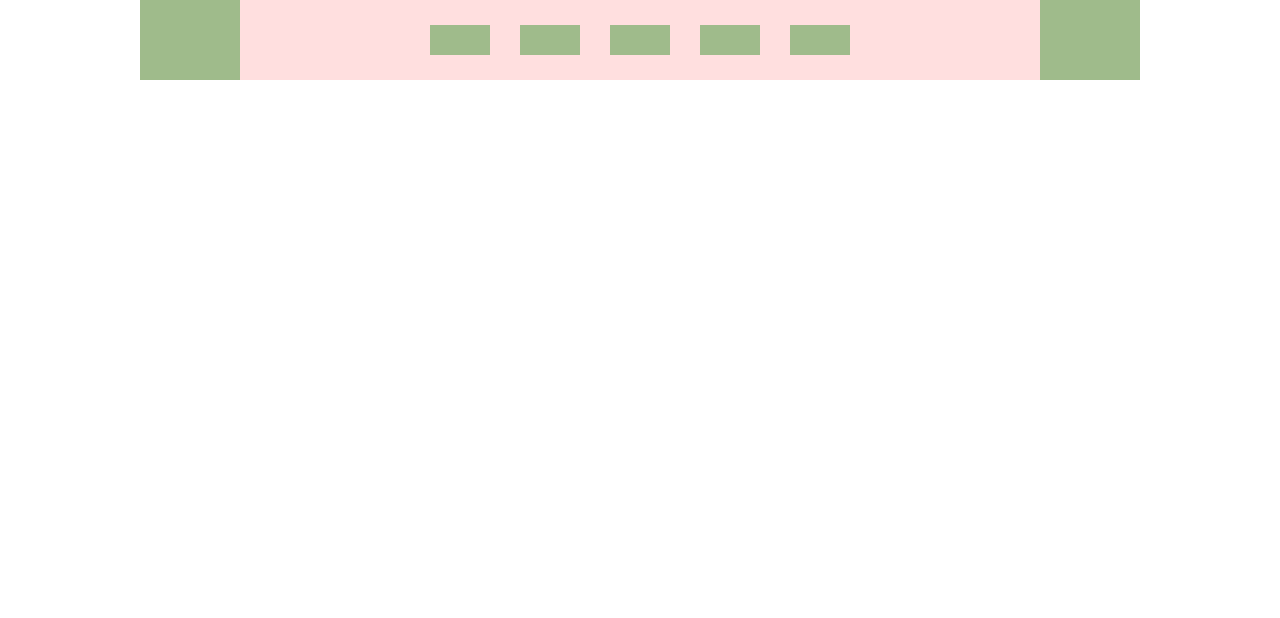
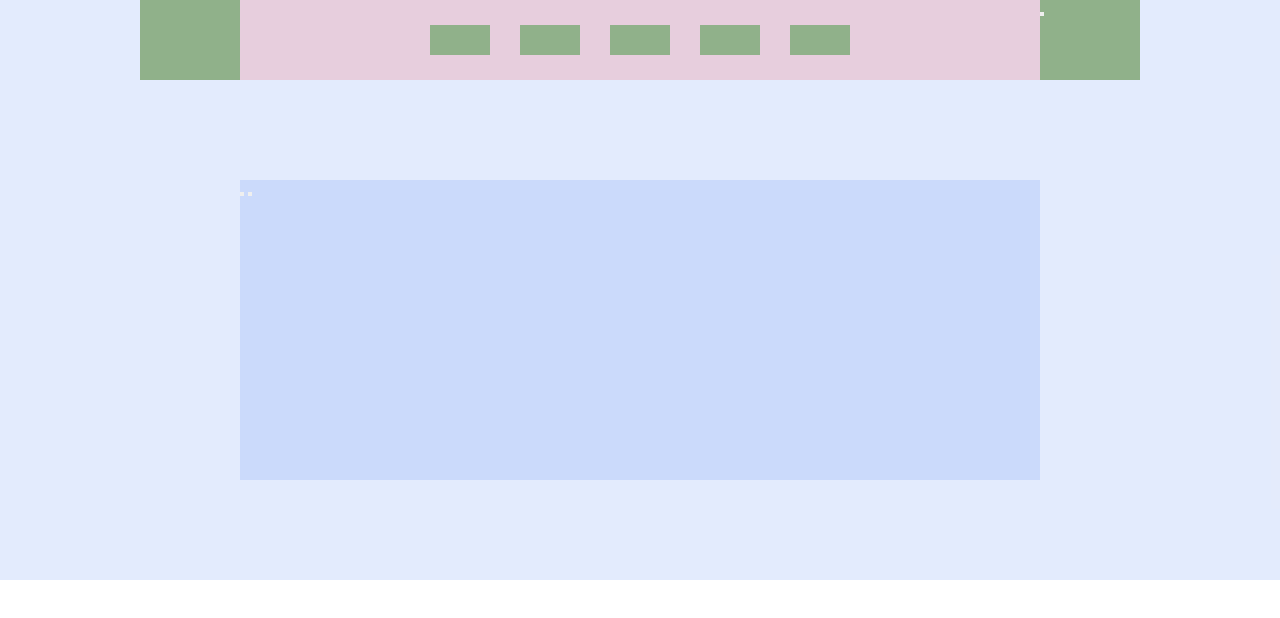
Before and after one commit to alessandroamormino/htmlcss-struttura-discord, a plain HTML site: page index.html in a window 1280 px wide. Drawn offline with Linux system fonts and the light colour scheme.

Commit message:
feat: create header structure

```diff
--- a/css/style.css
+++ b/css/style.css
@@ -1,5 +1,18 @@
 /* Header */
+
+header{
+    height: 580px;
+    /* debug */
+}
+
 /* Nav */
+
+nav{
+    /* imposto al 20% per debud dovrà essere al 100% */
+    background-color: #255EE920;
+    /* debug */
+}
+
 nav .nav-inner{
     background-color: #ff000020;
     height: 80px;
@@ -54,4 +67,28 @@ nav .nav-inner{
     /* debug */
 }
 /* /Nav */
+
+header .info-wrapper{
+    height: 500px;
+    background-color: #255EE920;
+    /* debug */
+
+    /* qui ci andrà l'immagine di sfondo */
+    /* background-image: url();
+    background-size: cover;
+    background-position: center; */
+
+    /* flex */
+    display: flex;
+    justify-content: center;
+    align-items: center;
+
+}
+
+header .info-inner{
+    background-color: #255EE920;
+    width: 800px;
+    height: 300px;
+}
+
 /* /Header */
--- a/index.html
+++ b/index.html
@@ -27,11 +27,20 @@
                     </ul>
                 </div>
                 <div id="login">
-                    <!-- qui andrà il bottone per accedere -->
+                    <button class="btn"></button>
                 </div>
             </div>
         </nav>
         <!-- /nav -->
+
+        <div class="info-wrapper">
+            <div class="info-inner">
+                <h1></h1>
+                <p></p>
+                <button class="btn"></button>
+                <button class="btn"></button>
+            </div>
+        </div>
     </header>
     <!-- /header -->
 </body>
```
